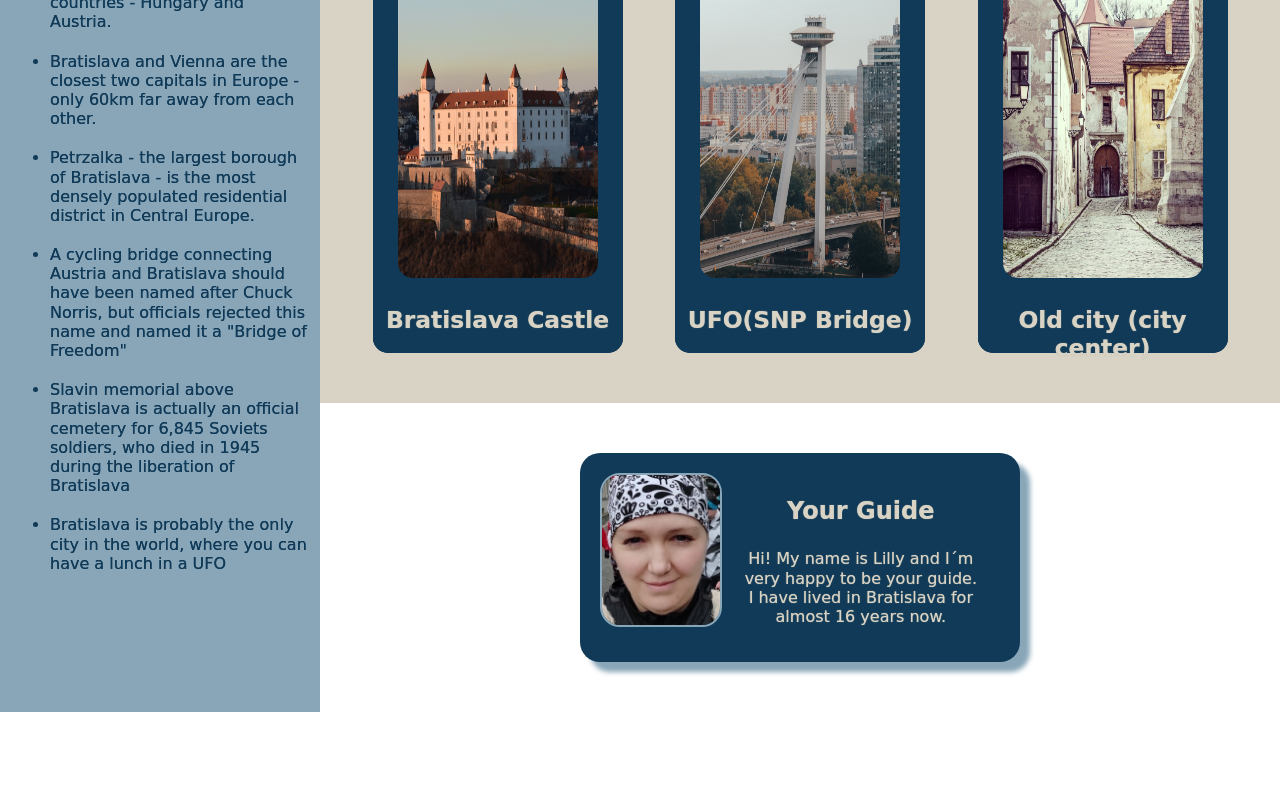
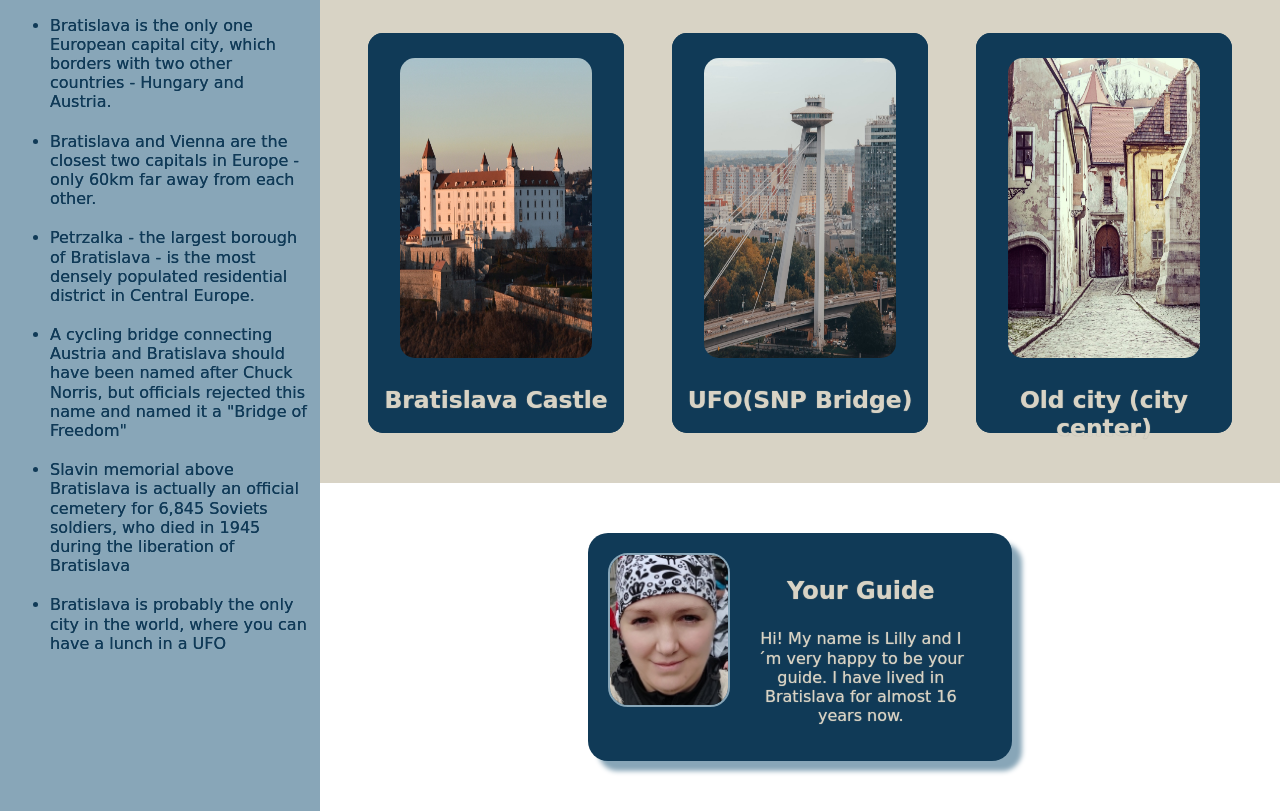
Before and after one commit to 19Lilly/hometowm-project, a plain HTML site: page index.html in a window 1280 px wide. Shown: the part 599-1410 px from the top of the page. Before the commit the page ends 1311 px from the top, so only its background shows below. Drawn offline with Linux system fonts and the light colour scheme; a web font is replaced by a local one.

Commit message:
Update style.css

```diff
--- a/style.css
+++ b/style.css
@@ -9,11 +9,13 @@ html {
   text-shadow: 0px 0px 1px #afaea3;
   line-height: 1.2;
   font-family: "Arima Madurai", cursive;
+  flex-shrink: 2;
+
 }
 
 #hero {
-  width: auto;
-  height: 50vh;
+
+  height: 60vh;
   overflow: hidden;
   background-image: url("images/bg-small-1.jpg");
   background-position: center;
@@ -105,12 +107,14 @@ li {
 .wrapper {
   display: flex;
   width: auto;
+  flex-shrink: 1;
   height: fit-content;
 }
 
 .wrapper1 {
   display: flex;
   flex-direction: column;
+  flex-shrink: 1;
 }
 
 .action-header {
@@ -141,7 +145,7 @@ li {
 }
 
 #action img {
-  width: 200px;
+  width: 15vw;
   height: 300px;
   margin: 25px 25px 0px 25px;
   border-radius: 15px;
@@ -152,7 +156,7 @@ li {
 .act3,
 .front,
 .back {
-  width: 250px;
+  width: 20vw;
   height: 400px;
   border-radius: 15px;
   background-color: #103a57;
@@ -161,7 +165,7 @@ li {
 .act1,
 .act2,
 .act3 {
-  width: 250px;
+  width: 20vw;
   height: 400px;
   border-radius: 15px;
   background-color: #103a57;
@@ -204,7 +208,7 @@ li {
 }
 
 .guide {
-  width: 400px;
+  width: 30vw;
   margin: 50px auto;
   padding: 20px;
   display: flex;
@@ -220,7 +224,7 @@ li {
 }
 
 .avatar {
-  width: 120px;
+  width: 15vw;
   height: 150px;
   border: 2px solid #88a6b8;
   border-radius: 20px;
```
